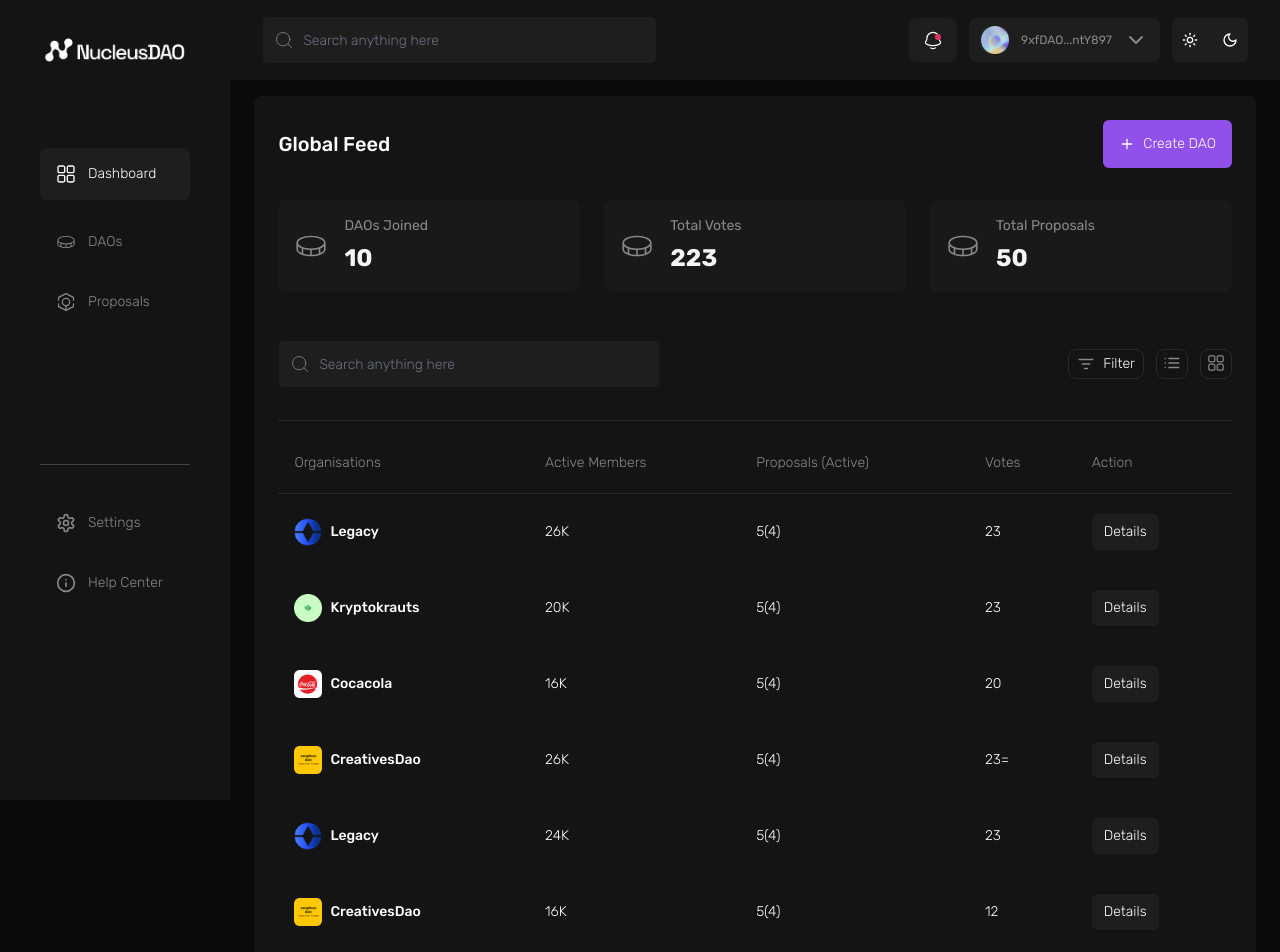
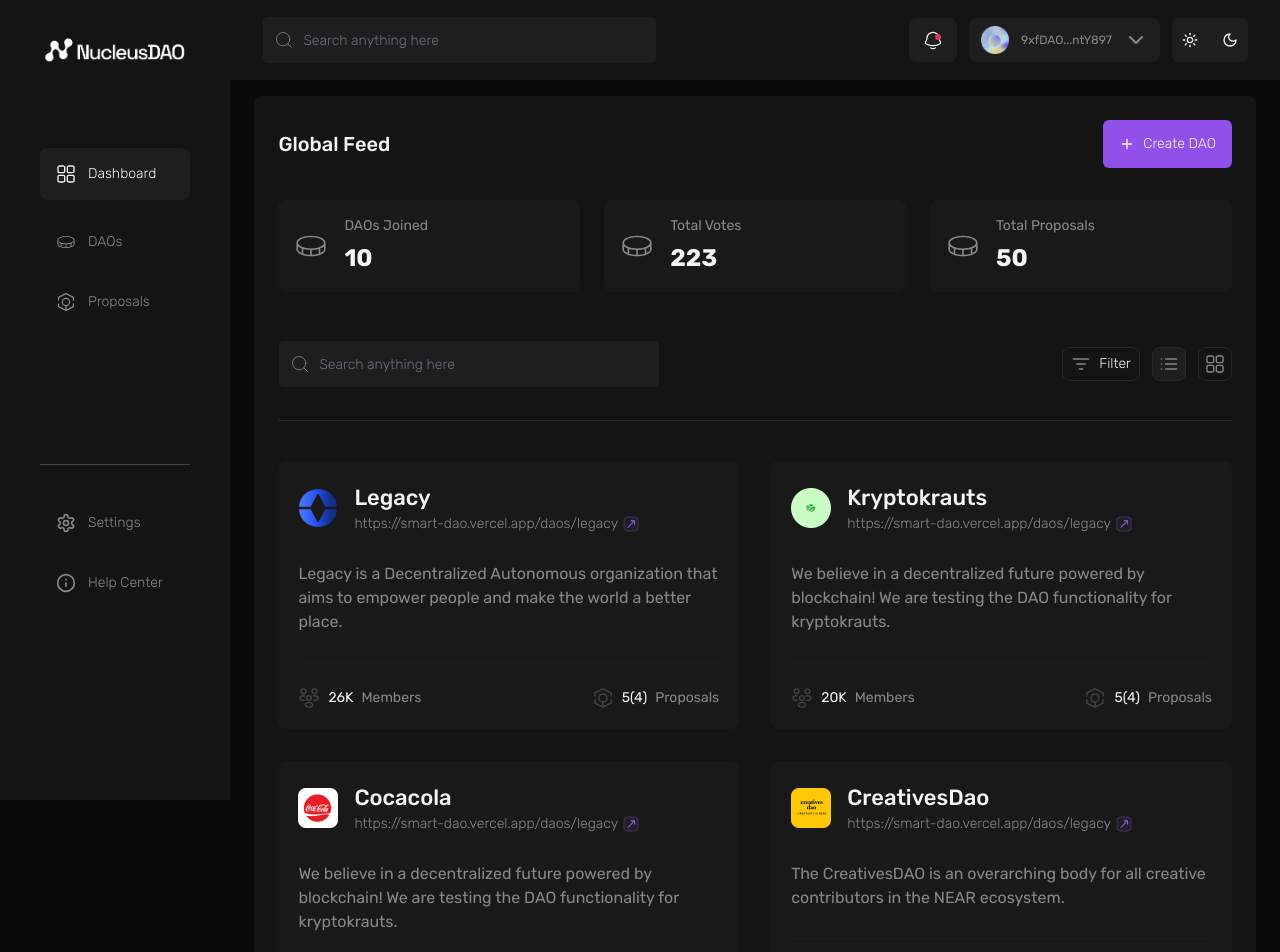
Before and after one commit to NucleusDAO/NucleusDAO-Frontend, a Next.js app: page /dashboard in a window 1280 px wide. Shown: the top 952 px of the page. Built offline with nearby package versions, Linux system fonts and the light colour scheme.

Commit message:
update dao view on the dashboard

```diff
--- a/app/(dashboard)/dashboard/page.tsx
+++ b/app/(dashboard)/dashboard/page.tsx
@@ -1,13 +1,35 @@
+'use client'
 import { DashboardIcon } from '@/assets/svgs';
 import Cards from '@/components/dashboard/cards';
 import { columns } from '@/components/dashboard/columns';
+import DaoCard from '@/components/dashboard/dao-cards';
 import { dashboardFeedsData, dashboardTableData } from '@/components/dashboard/data';
 import DataTable from '@/components/data-table';
 import { Button } from '@/components/ui/button';
 import SearchInput from '@/components/ui/search-input';
+import { cn } from '@/libs/utils';
 import { List, ListFilter, Plus } from 'lucide-react';
+import { usePathname, useRouter, useSearchParams } from 'next/navigation';
+import { useDebouncedCallback } from 'use-debounce';
 
 const Dashboard = () => {
+  const searchParams = useSearchParams();
+  const { replace } = useRouter();
+  const pathname = usePathname();
+  const currentView = searchParams.get('v') || '';
+
+  const handleView = useDebouncedCallback((term) => {
+    console.log(`Searching... ${term}`);
+
+    const params = new URLSearchParams(searchParams);
+
+    if (term) {
+      params.set('v', term);
+    } else {
+      params.delete('v');
+    }
+    replace(`${pathname}?${params.toString()}`);
+  }, 300);
   return (
     <div className="space-y-8">
       <div className="flex justify-between items-center">
@@ -36,17 +58,17 @@ const Dashboard = () => {
           </div>
           <div className="flex space-x-3">
             <div
-              className="flex space-x-2 border-[#292929] border px-2 py-1 rounded-lg items-center text-sm font-light"
+              className="flex space-x-2 border-[#292929] border px-2 py-1.5 rounded-lg items-center text-sm font-light"
               role="button"
             >
-              <ListFilter size={18} />
+              <ListFilter size={20} />
               <p className="text-white">Filter</p>
             </div>
-            <div className="border-[#292929] border px-1.5 py-1 rounded-lg">
-              <List size={18} />
+            <div className={cn('border-[#292929] border px-1.5 py-1.5 rounded-lg trans', (currentView === 'list' || currentView === '') && 'bg-[#1E1E1E]')} role='button' onClick={() => handleView('list')}>
+              <List size={20} />
             </div>
-            <div className="border-[#292929] border px-1.5 py-1 rounded-lg">
-              <DashboardIcon size='18' />
+            <div className={cn("border-[#292929] border px-1.5 py-1.5 rounded-lg trans", currentView === 'grid' && 'bg-[#1E1E1E]')} role='button' onClick={() => handleView('grid')}>
+              <DashboardIcon size='20' />
             </div>
           </div>
         </div>
@@ -58,7 +80,16 @@ const Dashboard = () => {
             </p>
             <Button>Connect Wallet</Button>
           </div> */}
-          <DataTable columns={columns} data={dashboardTableData} />
+          <div className='mt-10'>
+            {currentView === 'list' ? (<DataTable columns={columns} data={dashboardTableData(28)} />) : (
+              <div className='grid grid-cols-2 gap-8'>
+                        {dashboardTableData(40).map((data) => (
+                          <DaoCard key={data.activeMember} {...data} />
+                        ))}
+              </div>
+            )}
+          </div>
+
         </div>
       </div>
 
--- a/assets/svgs.tsx
+++ b/assets/svgs.tsx
@@ -27,3 +27,33 @@ export const Bell2 = ({ className }: { className?: string; }) => (
   </svg>
 
   )
+
+  export const LinkIcon = ({ className }: { className?: string; }) => (
+    <svg width="18" height="18" viewBox="0 0 18 18" fill="none" xmlns="http://www.w3.org/2000/svg" className={className}>
+<path opacity="0.4" d="M15.9925 5.85613V5.8575V12.1425C15.9925 13.4081 15.6172 14.3582 14.9839 14.9914C14.3507 15.6247 13.4006 16 12.135 16H5.8575C4.59195 16 3.64196 15.6247 3.00877 14.9907C2.37552 14.3567 2 13.4047 2 12.135V5.8575C2 4.59194 2.3753 3.6418 3.00855 3.00855C3.6418 2.3753 4.59194 2 5.8575 2H12.1425C13.4082 2 14.3581 2.37535 14.9903 3.00833C15.6224 3.64121 15.996 4.59088 15.9925 5.85613Z" fill="#292D32" stroke="#9050E9"/>
+<path d="M11.557 6.72855L12.4106 5.875H11.2035H8.93849C8.92543 5.875 8.90977 5.8698 8.89548 5.85551C8.88119 5.84122 8.87599 5.82556 8.87599 5.8125C8.87599 5.79944 8.88119 5.78378 8.89548 5.76949C8.90977 5.7552 8.92543 5.75 8.93849 5.75H12.561C12.5741 5.75 12.5897 5.7552 12.604 5.76949C12.6183 5.78378 12.6235 5.79944 12.6235 5.8125V9.435C12.6235 9.44806 12.6183 9.46372 12.604 9.47801C12.5897 9.4923 12.5741 9.4975 12.561 9.4975C12.5479 9.4975 12.5323 9.4923 12.518 9.47801C12.5037 9.46372 12.4985 9.44806 12.4985 9.435V7.17V5.96289L11.6449 6.81645L5.85494 12.6064C5.84651 12.6149 5.83954 12.6187 5.83419 12.6209C5.82836 12.6232 5.82076 12.625 5.81099 12.625C5.80122 12.625 5.79362 12.6232 5.7878 12.6209C5.78244 12.6187 5.77548 12.6149 5.76704 12.6064C5.7576 12.597 5.75037 12.5823 5.75037 12.5625C5.75037 12.5427 5.7576 12.528 5.76704 12.5186L11.557 6.72855Z" fill="#292D32" stroke="#9050E9"/>
+</svg>
+
+  )
+
+  export const PeopleIcon = ({ className }: { className?: string; }) => (
+    <svg width="22" height="22" viewBox="0 0 24 24" fill="none" xmlns="http://www.w3.org/2000/svg" className={className}>
+<path d="M18 7.16C17.94 7.15 17.87 7.15 17.81 7.16C16.43 7.11 15.33 5.98 15.33 4.58C15.33 3.15 16.48 2 17.91 2C19.34 2 20.49 3.16 20.49 4.58C20.48 5.98 19.38 7.11 18 7.16Z" stroke="#444444" strokeWidth="1.5" strokeLinecap="round" strokeLinejoin="round"/>
+<path d="M16.9699 14.44C18.3399 14.67 19.8499 14.43 20.9099 13.72C22.3199 12.78 22.3199 11.24 20.9099 10.3C19.8399 9.59004 18.3099 9.35003 16.9399 9.59003" stroke="#444444" strokeWidth="1.5" strokeLinecap="round" strokeLinejoin="round"/>
+<path d="M5.96998 7.16C6.02998 7.15 6.09998 7.15 6.15998 7.16C7.53998 7.11 8.63998 5.98 8.63998 4.58C8.63998 3.15 7.48998 2 6.05998 2C4.62998 2 3.47998 3.16 3.47998 4.58C3.48998 5.98 4.58998 7.11 5.96998 7.16Z" stroke="#444444" strokeWidth="1.5" strokeLinecap="round" strokeLinejoin="round"/>
+<path d="M6.99994 14.44C5.62994 14.67 4.11994 14.43 3.05994 13.72C1.64994 12.78 1.64994 11.24 3.05994 10.3C4.12994 9.59004 5.65994 9.35003 7.02994 9.59003" stroke="#444444" strokeWidth="1.5" strokeLinecap="round" strokeLinejoin="round"/>
+<path d="M12 14.63C11.94 14.62 11.87 14.62 11.81 14.63C10.43 14.58 9.32996 13.45 9.32996 12.05C9.32996 10.62 10.48 9.46997 11.91 9.46997C13.34 9.46997 14.49 10.63 14.49 12.05C14.48 13.45 13.38 14.59 12 14.63Z" stroke="#444444" strokeWidth="1.5" strokeLinecap="round" strokeLinejoin="round"/>
+<path d="M9.08997 17.78C7.67997 18.72 7.67997 20.26 9.08997 21.2C10.69 22.27 13.31 22.27 14.91 21.2C16.32 20.26 16.32 18.72 14.91 17.78C13.32 16.72 10.69 16.72 9.08997 17.78Z" stroke="#444444" strokeWidth="1.5" strokeLinecap="round" strokeLinejoin="round"/>
+</svg>
+
+  )
+
+  export const ProposalIcon2 = ({ className }: { className?: string; }) => (
+    <svg width="22" height="22" viewBox="0 0 24 24" fill="none" xmlns="http://www.w3.org/2000/svg" className={className}>
+<path d="M3.09998 9.8V6.4L12 2L20.9 6.4V9.8" stroke="#444444" strokeWidth="1.5" strokeMiterlimit="10" strokeLinecap="round" strokeLinejoin="round"/>
+<path d="M3.09998 14.2V17.6L12 22L20.9 17.6V14.2" stroke="#444444" strokeWidth="1.5" strokeMiterlimit="10" strokeLinecap="round" strokeLinejoin="round"/>
+<path d="M12 22V16.4" stroke="#444444" strokeWidth="1.5" strokeMiterlimit="10" strokeLinecap="round" strokeLinejoin="round"/>
+<path d="M12 16.4C14.43 16.4 16.4 14.43 16.4 12C16.4 9.56992 14.43 7.59998 12 7.59998C9.56992 7.59998 7.59998 9.56992 7.59998 12C7.59998 14.43 9.56992 16.4 12 16.4Z" stroke="#444444" strokeWidth="1.5" strokeMiterlimit="10"/>
+</svg>
+
+  )
--- a/components/dashboard/cards.tsx
+++ b/components/dashboard/cards.tsx
@@ -1,4 +1,3 @@
-import { DaoIcon } from '@/assets/svgs';
 import { ReactNode } from 'react';
 
 interface ICards {
--- /dev/null
+++ b/components/dashboard/dao-cards.tsx
@@ -0,0 +1,47 @@
+import { LinkIcon, PeopleIcon, ProposalIcon2 } from "@/assets/svgs";
+import Link from "next/link";
+import { ReactNode } from "react";
+
+interface IDaoCard {
+    organisation: string;
+    orgIcon: ReactNode;
+    description: string;
+    activeProposal: string;
+    activeMember: string;
+    url: string;
+}
+
+const DaoCard = ({ organisation, orgIcon, description, activeProposal, activeMember, url }: IDaoCard) => {
+    return (
+        <div className="bg-[#191919] p-5 rounded-lg space-y-7">
+            <div className="flex space-x-4 items-center">
+                <div>{orgIcon}</div>
+                <div className="space-y-1">
+                    <h3 className="text-white font-medium text-[22px]">{organisation}</h3>
+                    <Link href={url}>
+                        <div className="space-x-1 flex items-center">
+                            <p className="text-sm font-light text-defaultText">{url}</p>
+                            <LinkIcon />
+                        </div>
+                    </Link>
+                </div>
+            </div>
+            <div className="text-defaultText">
+                <p>{description}</p>
+            </div>
+            <div className="flex justify-between items-center pt-6 border-t border-[#1E1E1E] text-sm">
+                <div className="flex items-center space-x-2">
+                    <PeopleIcon />
+                    <p className="text-white">{activeMember}<span className="text-defaultText ml-2">Members</span></p>
+                </div>
+
+                <div className="flex items-center space-x-2">
+                <ProposalIcon2 />
+                <p className="text-white">{activeProposal}<span className="text-defaultText ml-2">Proposals</span></p>
+                </div>
+            </div>
+        </div>
+    )
+};
+
+export default DaoCard;
--- a/components/dashboard/data.tsx
+++ b/components/dashboard/data.tsx
@@ -25,54 +25,68 @@ const dashboardFeedsData: { title: string; value: number; icon: ReactNode }[] =
     },
   ];
 
-const dashboardTableData: { organisation: string; activeMember: string; activeProposal: string; votes: string; orgIcon: ReactNode; }[] = [
+const dashboardTableData = (width: number) => [
   {
     organisation: 'Legacy',
-    orgIcon: <Image src={LegacyLogo} alt="legacy logo" width={28} />,
+    orgIcon: <Image src={LegacyLogo} alt="legacy logo" width={width} />,
     activeMember: '26K',
     activeProposal: '5(4)',
+    description: 'Legacy is a Decentralized Autonomous organization that aims to empower people and make the world a better place.',
     votes: '23',
+    url: 'https://smart-dao.vercel.app/daos/legacy',
   },
   {
     organisation: 'Kryptokrauts',
-    orgIcon: <Image src={KrypLogo} alt="legacy logo" width={28} />,
+    orgIcon: <Image src={KrypLogo} alt="legacy logo" width={width} />,
     activeMember: '20K',
     activeProposal: '5(4)',
+    description: 'We believe in a decentralized future powered by blockchain! We are testing the DAO functionality for kryptokrauts.',
     votes: '23',
+    url: 'https://smart-dao.vercel.app/daos/legacy',
   },
   {
     organisation: 'Cocacola',
-    orgIcon: <Image src={CocacolaLogo} alt="legacy logo" width={28} />,
+    orgIcon: <Image src={CocacolaLogo} alt="legacy logo" width={width} />,
     activeMember: '16K',
     activeProposal: '5(4)',
+    description: 'We believe in a decentralized future powered by blockchain! We are testing the DAO functionality for kryptokrauts.',
+    url: 'https://smart-dao.vercel.app/daos/legacy',
     votes: '20',
   },
   {
     organisation: 'CreativesDao',
-    orgIcon: <Image src={CreativesLogo} alt="legacy logo" width={28} />,
+    orgIcon: <Image src={CreativesLogo} alt="legacy logo" width={width} />,
     activeMember: '26K',
     activeProposal: '5(4)',
+    description: 'The CreativesDAO is an overarching body for all creative contributors in the NEAR ecosystem.',
+    url: 'https://smart-dao.vercel.app/daos/legacy',
     votes: '23=',
   },
   {
     organisation: 'Legacy',
-    orgIcon: <Image src={LegacyLogo} alt="legacy logo" width={28} />,
+    orgIcon: <Image src={LegacyLogo} alt="legacy logo" width={width} />,
     activeMember: '24K',
+    description: 'We believe in a decentralized future powered by blockchain! We are testing the DAO functionality for kryptokrauts.',
+    url: 'https://smart-dao.vercel.app/daos/legacy',
     activeProposal: '5(4)',
     votes: '23',
   },
   {
     organisation: 'CreativesDao',
-    orgIcon: <Image src={CreativesLogo} alt="legacy logo" width={28} />,
+    orgIcon: <Image src={CreativesLogo} alt="legacy logo" width={width} />,
     activeMember: '16K',
+    description: 'The CreativesDAO is an overarching body for all creative contributors in the NEAR ecosystem.',
+    url: 'https://smart-dao.vercel.app/daos/legacy',
     activeProposal: '5(4)',
     votes: '12',
   },
   {
     organisation: 'Kryptokrauts',
-    orgIcon: <Image src={KrypLogo} alt="legacy logo" width={28} />,
+    orgIcon: <Image src={KrypLogo} alt="legacy logo" width={width} />,
     activeMember: '6K',
+    description: 'We believe in a decentralized future powered by blockchain! We are testing the DAO functionality for kryptokrauts.',
     activeProposal: '5(4)',
+    url: 'https://smart-dao.vercel.app/daos/legacy',
     votes: '23',
   },
 ];
--- a/components/notifications/data.tsx
+++ b/components/notifications/data.tsx
@@ -17,5 +17,4 @@ export const notificationData: { title: string; read: boolean; time: string; des
     time: '2 hrs',
     description: 'A new DAO has been created. You can join to sh...',
   },
-
 ];
--- a/tailwind.config.ts
+++ b/tailwind.config.ts
@@ -23,6 +23,7 @@ const config = {
         input: "hsl(var(--input))",
         ring: "hsl(var(--ring))",
         black: "#0A0A0A",
+        white: '#F5F5F5',
         background: "#0A0A0A",
         foreground: "#141414",
         defaultText: '#888888',
```
